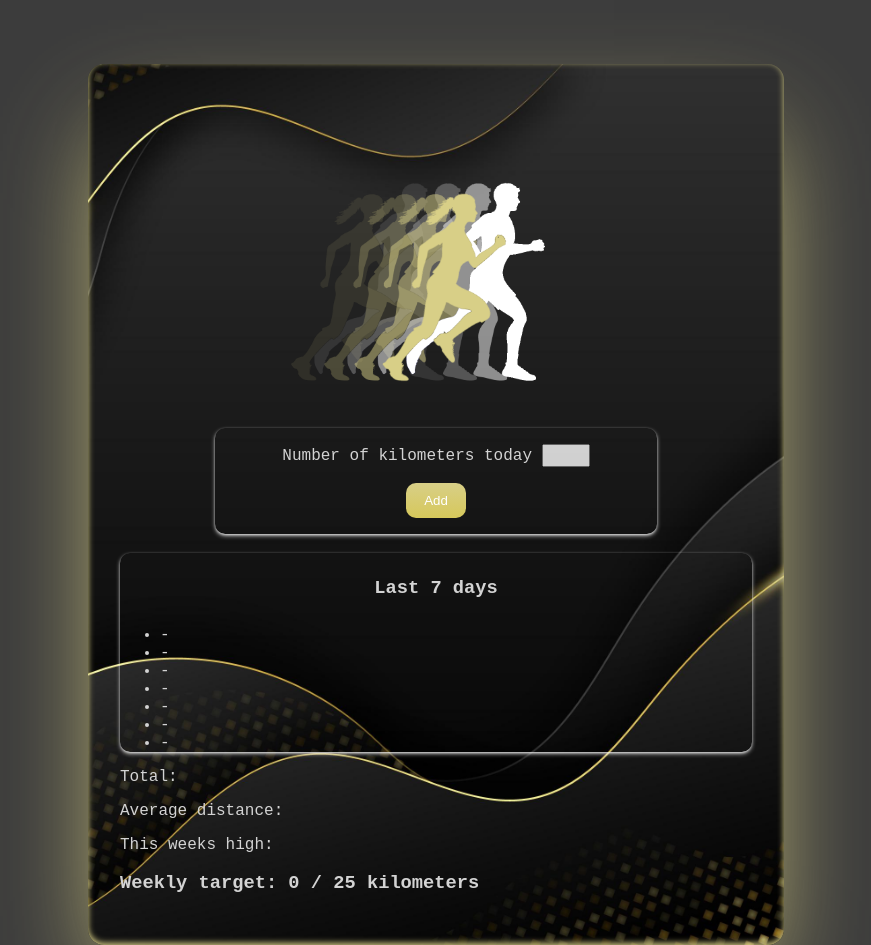
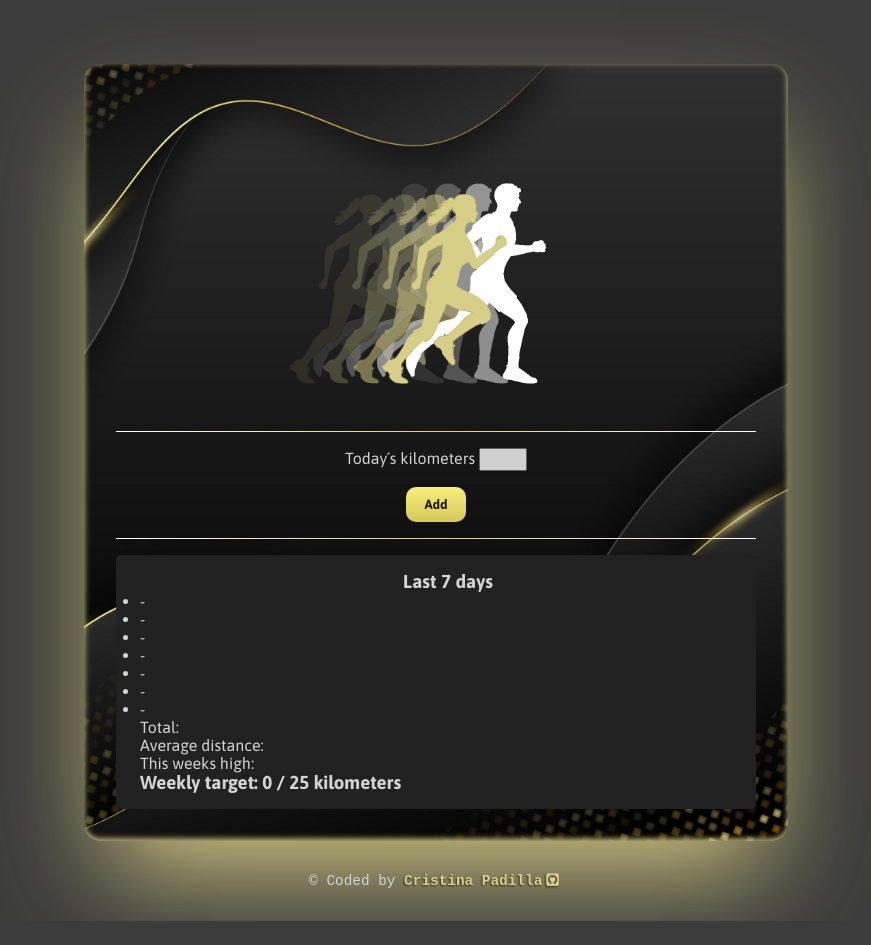
Before and after one commit to Mama-simba/running-tracker, a plain HTML site: page index.html in a window 1280 px wide. Shown: the top 945 px of the page, without its empty margins (204-1075 px from the left). After the commit the page ends 921 px from the top, so only its background shows below. Drawn offline with Linux system fonts and the light colour scheme.

Commit message:
Design done

```diff
--- a/index.html
+++ b/index.html
@@ -6,6 +6,9 @@
     <meta name="viewport" content="width=device-width, initial-scale=1.0">
     <title>Running tracker</title>
     <link rel="stylesheet" href="./styles.css">
+    <link rel="preconnect" href="https://fonts.googleapis.com">
+    <link rel="preconnect" href="https://fonts.gstatic.com" crossorigin>
+    <link href="https://fonts.googleapis.com/css2?family=Asap:wght@400;600;700&display=swap" rel="stylesheet">
     <script src="https://kit.fontawesome.com/c8859f7b0c.js" crossorigin="anonymous"></script>
 </head>
 
@@ -19,17 +22,19 @@
             </header>
 
 
-
+            <hr>
             <form>
-                <label for="entry">Number of kilometers today</label>
+                <label for="entry">Today´s kilometers</label>
 
                 <input type="number" id="entry" step="0.1">
                 <br>
                 <button type="submit">Add</button>
             </form>
+            <hr>
 
 
 
+            <div class="datacontainer">
                 <section class="entriesWrapper">
                     <h3>Last 7 days</h3>
                     <ul id="entries">
@@ -42,7 +47,6 @@
                         <li>-</li>
                     </ul>
                 </section>
-
 
 
                 <section class="data">
@@ -61,7 +65,6 @@
                 </section>
 
 
-
                 <section class="progress">
                     <h3>
                         Weekly target: <span id="progressTotal">0</span> /
@@ -71,6 +74,9 @@
                         <!--TODO-->
                     </div>
                 </section>
+
+            </div>
+
 
 
 
--- a/styles.css
+++ b/styles.css
@@ -1,11 +1,19 @@
+
+* {
+    padding:0;
+    margin:0;
+}
+
+html {
+  box-sizing: border-box;
+}
+
 
 
 body{
-  font-family: 'Source Code Pro', monospace;
+  font-family: 'Asap', sans-serif;
   color: lightgray;
   background-color: rgba(12, 12, 12, 0.8);
-
-
 }
 
 main {
@@ -39,13 +47,18 @@ img {
 }
 
 
-/* TOTAL MILES */
+/* TOTAL KMS */
+
+
+hr {
+    border: 0;
+    height: 1px;
+    background: rgb(216, 207, 135);
+    background-image: linear-gradient(to right, white, rgb(216, 207, 135), white);
+}
+
 
 form {
-  width: 70%;
-  margin: 0 auto;
-  box-shadow: whitesmoke 0px 2px 5px -1px, whitesmoke 0px 1px 3px -1px;
-  border-radius: 10px;
   text-align: center;
   padding: 1rem 0;
 }
@@ -58,32 +71,50 @@ input {
 }
 
 button {
-  background-image: linear-gradient(to bottom, #d8cf87, #d6c85b);
-  color: white;
+  background-image: linear-gradient(to bottom, #f5ef78, #d6c85b);
+  color: #212121;
   border: none;
   border-radius: 10px;
   padding: 10px 18px;
   margin-top: 1rem;
+  font-weight: bold;
+  font-family: 'Asap', sans-serif;
+
 }
+
+button:hover {
+box-shadow: rgba(247, 245, 245, 0.918) 0px 2px 8px 0px;
+}
+
+
+/* MAIN DATA CONTAINER*/
+.datacontainer {
+  background-color: #212121;
+  border-radius: 5px;
+  /*box-shadow: whitesmoke 0px 2px 5px -1px, whitesmoke 0px 1px 3px -1px;*/
+  margin-top: 1rem;
+  padding: 1rem 0 1rem 1.5rem;
+}
+
 
 /* LAST 7 DAYS DATA */
 
-.entriesWrapper{
-  box-shadow: whitesmoke 0px 2px 5px -1px, whitesmoke 0px 1px 3px -1px;
-  border-radius: 10px;
+.entriesWrapper h3 {
+  text-align: center;
+
 }
 
-.entriesWrapper h3 {
-  text-align: center;
-  padding: 1.5rem 0 0.5rem 0;
-}
+
+
+
+
 
 
 
 
 footer {
   text-align: center;
-  margin: 80px 0 10px 0;
+  margin: 2rem 0;
   font-size: 0.9rem;
   font-family: "Source Code Pro", monospace;
 }
```
Also changed, not shown: 1 other file. Lines whose indentation alone changed are shown as unchanged.
